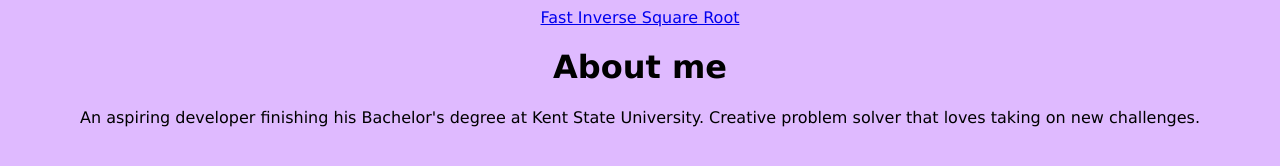
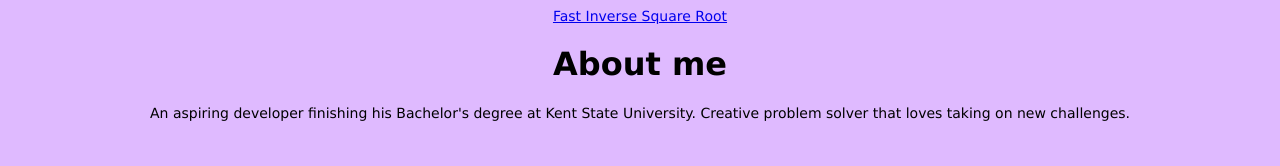
Before and after one commit to wcallaghan/artifacts, a plain HTML site: page index.html in a window 1280 px wide. Drawn offline with Linux system fonts and the light colour scheme.

Commit message:
Update artifacts.css

```diff
--- a/artifacts.css
+++ b/artifacts.css
@@ -8,7 +8,7 @@ h1 {
     color: FFEFD5;
 }
 p {
-    font-size: 0875.em;
+    font-size: 0.875em;
     font-family: 'Lucida Sans', 'Lucida Sans Regular', 'Lucida Grande', 'Lucida Sans Unicode', Geneva, Verdana, sans-serif;
     text-align: center;
     color: F5FFFA;
@@ -21,13 +21,13 @@ div {
 }
 button {
     font-family: 'Lucida Sans', 'Lucida Sans Regular', 'Lucida Grande', 'Lucida Sans Unicode', Geneva, Verdana, sans-serif;
-    font-size: 0875.em;
+    font-size: 0.875em;
     display: flex;
     justify-content: center;
 }
 nav {
   display: block;
-  font-size: 0875.em;
+  font-size: 0.875em;
   font-family: 'Lucida Sans', 'Lucida Sans Regular', 'Lucida Grande', 'Lucida Sans Unicode', Geneva, Verdana, sans-serif;
   text-align: center;
   color: FFEFD5;
```
